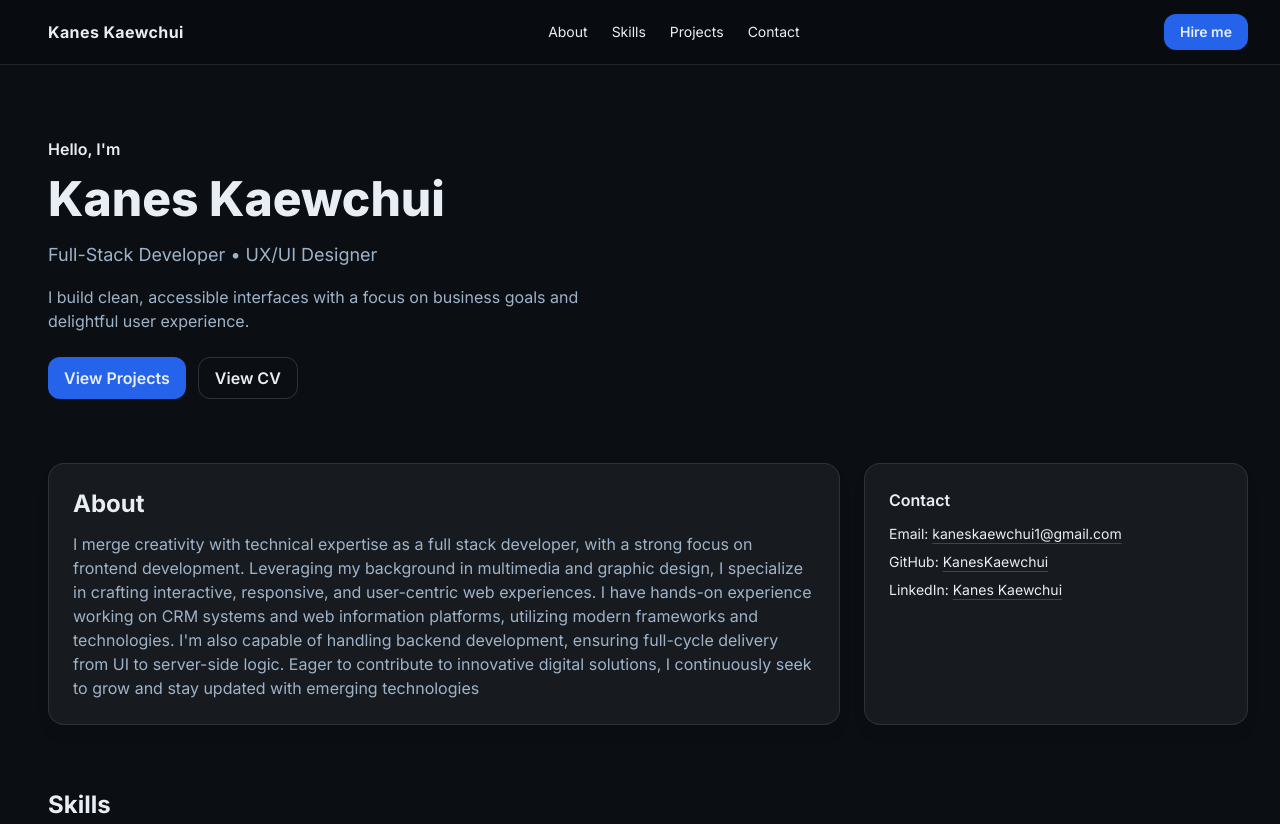
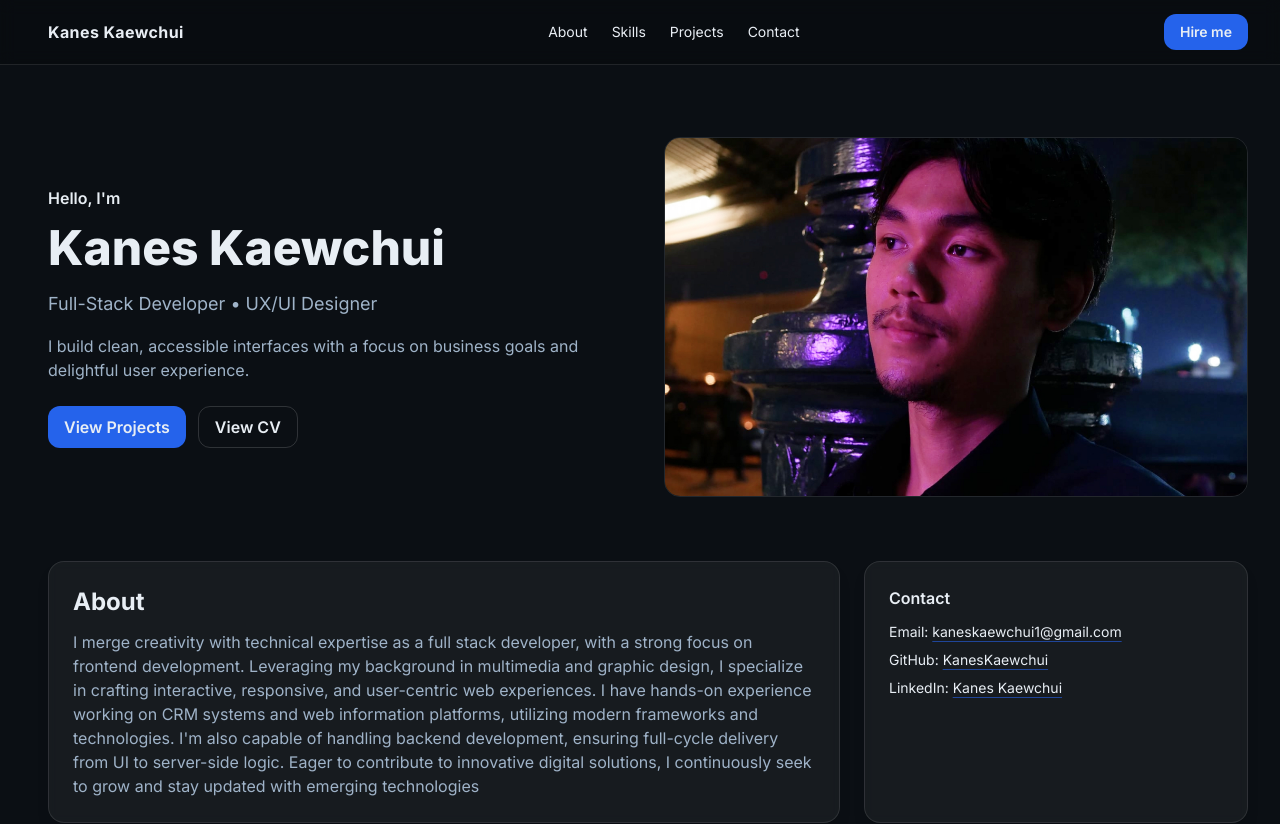
Before and after one commit to KanesKaewchui/Portfolio, a Next.js app in the folder my-portfolio/: page / in a window 1280 px wide. Shown: the top 824 px of the page. Built offline with nearby package versions, Linux system fonts and the light colour scheme.

Commit message:
Edit profile img

```diff
--- a/my-portfolio/src/app/page.tsx
+++ b/my-portfolio/src/app/page.tsx
@@ -1,4 +1,4 @@
-// import Image from "next/image";
+import Image from "next/image";
 import Link from "next/link";
 import { projects } from "./data/projects";
 import ProjectCard from "./components/ProjectCard";
@@ -66,14 +66,14 @@ export default function Home() {
               </a>
             </div>
           </div>
-          {/* <div className="relative h-[280px] md:h-[360px] w-full">
+          <div className="relative h-[280px] md:h-[360px] w-full">
             <Image
-              src=""
+              src="/profile.jpg"
               alt="Profile"
               fill
               className="object-cover rounded-2xl border border-white/10"
             />
-          </div> */}
+          </div>
         </div>
       </section>
       {/* About */}
```
Also changed, not shown: my-portfolio/public/profile.jpg (added).
